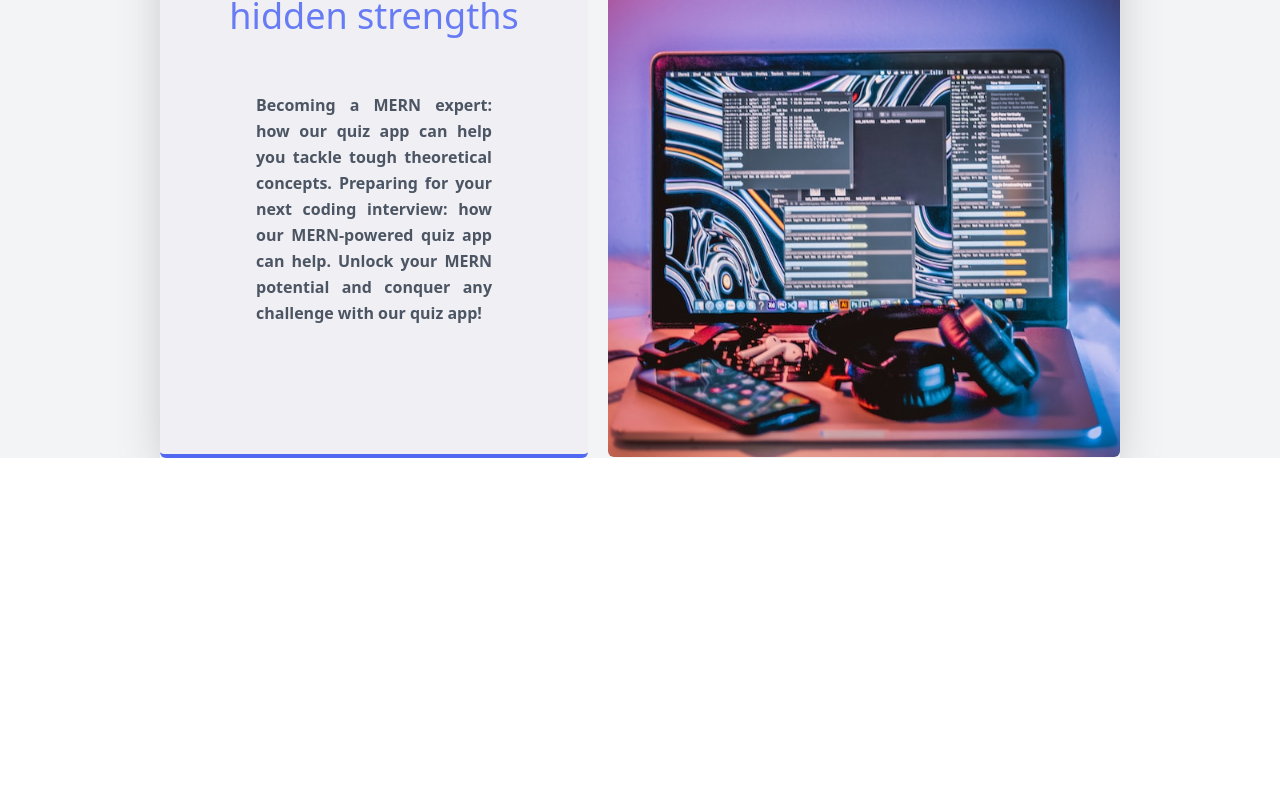
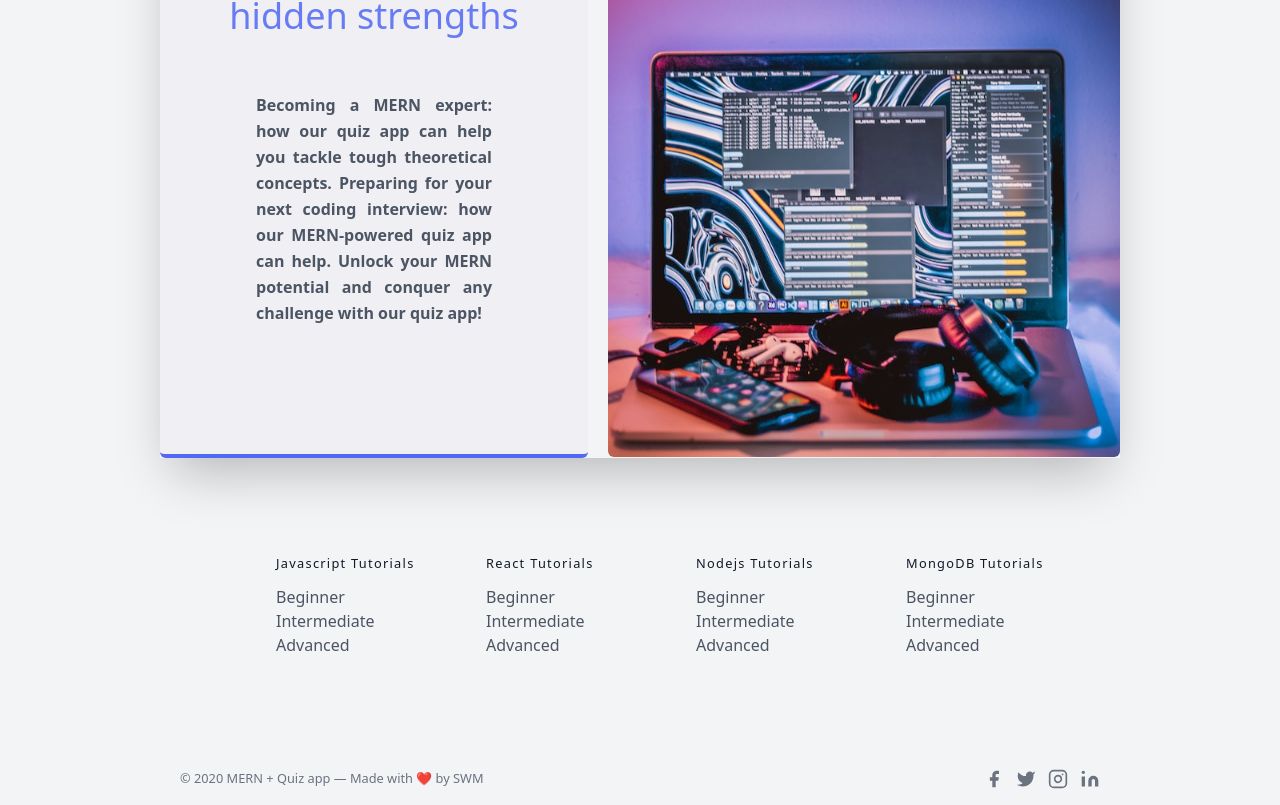
Before and after one commit to maykaltenev/swm-final-project, a React (Create React App) app in the folder client/: page / in a window 1280 px wide. Shown: the part 1767-2572 px from the top of the page. Before the commit the page ends 2225 px from the top, so only its background shows below. Built offline with nearby package versions, Linux system fonts and the light colour scheme; what @react-pdf/renderer would draw is missing.

Commit message:
foofter added

```diff
--- /dev/null
+++ b/client/src/components/Footer/Footer.jsx
@@ -0,0 +1,145 @@
+import React from "react";
+
+function Footer() {
+  return (
+    <footer class="text-gray-600 body-font">
+      <div class="container px-5 py-24 mx-auto flex md:items-center lg:items-start md:flex-row md:flex-nowrap flex-wrap flex-col">
+
+        <div class="flex-grow flex flex-wrap md:pl-20 -mb-10 md:mt-0 mt-10 md:text-left text-center">
+          <div class="lg:w-1/4 md:w-1/2 w-full px-4">
+            <h2 class="title-font font-medium text-gray-900 tracking-widest text-sm mb-3">
+              Javascript Tutorials
+            </h2>
+            <nav class="list-none mb-10">
+              <li>
+                <a class="text-gray-600 hover:text-gray-800">Beginner</a>
+              </li>
+              <li>
+                <a class="text-gray-600 hover:text-gray-800">Intermediate</a>
+              </li>
+              <li>
+                <a class="text-gray-600 hover:text-gray-800">Advanced</a>
+              </li>
+            </nav>
+          </div>
+          <div class="lg:w-1/4 md:w-1/2 w-full px-4">
+            <h2 class="title-font font-medium text-gray-900 tracking-widest text-sm mb-3">
+              React Tutorials
+            </h2>
+            <nav class="list-none mb-10">
+              <li>
+                <a class="text-gray-600 hover:text-gray-800">Beginner</a>
+              </li>
+              <li>
+                <a class="text-gray-600 hover:text-gray-800">Intermediate</a>
+              </li>
+              <li>
+                <a class="text-gray-600 hover:text-gray-800">Advanced</a>
+              </li>
+            </nav>
+          </div>
+          <div class="lg:w-1/4 md:w-1/2 w-full px-4">
+            <h2 class="title-font font-medium text-gray-900 tracking-widest text-sm mb-3">
+              Nodejs Tutorials
+            </h2>
+            <nav class="list-none mb-10">
+              <li>
+                <a class="text-gray-600 hover:text-gray-800">Beginner</a>
+              </li>
+              <li>
+                <a class="text-gray-600 hover:text-gray-800">Intermediate</a>
+              </li>
+              <li>
+                <a class="text-gray-600 hover:text-gray-800">Advanced</a>
+              </li>
+            </nav>
+          </div>
+
+          <div class="lg:w-1/4 md:w-1/2 w-full px-4">
+            <h2 class="title-font font-medium text-gray-900 tracking-widest text-sm mb-3">
+              MongoDB Tutorials
+            </h2>
+            <nav class="list-none mb-10">
+              <li>
+                <a class="text-gray-600 hover:text-gray-800">Beginner</a>
+              </li>
+              <li>
+                <a class="text-gray-600 hover:text-gray-800">Intermediate</a>
+              </li>
+              <li>
+                <a class="text-gray-600 hover:text-gray-800">Advanced</a>
+              </li>
+
+            </nav>
+          </div>
+        </div>
+      </div>
+      <div class="bg-gray-100">
+        <div class="container mx-auto py-4 px-5 flex flex-wrap flex-col sm:flex-row">
+          <p class="text-gray-500 text-sm text-center sm:text-left">
+            © 2020 MERN + Quiz app — Made with ❤️ by SWM
+          </p>
+          <span class="inline-flex sm:ml-auto sm:mt-0 mt-2 justify-center sm:justify-start">
+            <a class="text-gray-500">
+              <svg
+                fill="currentColor"
+                stroke-linecap="round"
+                stroke-linejoin="round"
+                stroke-width="2"
+                class="w-5 h-5"
+                viewBox="0 0 24 24"
+              >
+                <path d="M18 2h-3a5 5 0 00-5 5v3H7v4h3v8h4v-8h3l1-4h-4V7a1 1 0 011-1h3z"></path>
+              </svg>
+            </a>
+            <a class="ml-3 text-gray-500">
+              <svg
+                fill="currentColor"
+                stroke-linecap="round"
+                stroke-linejoin="round"
+                stroke-width="2"
+                class="w-5 h-5"
+                viewBox="0 0 24 24"
+              >
+                <path d="M23 3a10.9 10.9 0 01-3.14 1.53 4.48 4.48 0 00-7.86 3v1A10.66 10.66 0 013 4s-4 9 5 13a11.64 11.64 0 01-7 2c9 5 20 0 20-11.5a4.5 4.5 0 00-.08-.83A7.72 7.72 0 0023 3z"></path>
+              </svg>
+            </a>
+            <a class="ml-3 text-gray-500">
+              <svg
+                fill="none"
+                stroke="currentColor"
+                stroke-linecap="round"
+                stroke-linejoin="round"
+                stroke-width="2"
+                class="w-5 h-5"
+                viewBox="0 0 24 24"
+              >
+                <rect width="20" height="20" x="2" y="2" rx="5" ry="5"></rect>
+                <path d="M16 11.37A4 4 0 1112.63 8 4 4 0 0116 11.37zm1.5-4.87h.01"></path>
+              </svg>
+            </a>
+            <a class="ml-3 text-gray-500">
+              <svg
+                fill="currentColor"
+                stroke="currentColor"
+                stroke-linecap="round"
+                stroke-linejoin="round"
+                stroke-width="0"
+                class="w-5 h-5"
+                viewBox="0 0 24 24"
+              >
+                <path
+                  stroke="none"
+                  d="M16 8a6 6 0 016 6v7h-4v-7a2 2 0 00-2-2 2 2 0 00-2 2v7h-4v-7a6 6 0 016-6zM2 9h4v12H2z"
+                ></path>
+                <circle cx="4" cy="4" r="2" stroke="none"></circle>
+              </svg>
+            </a>
+          </span>
+        </div>
+      </div>
+    </footer>
+  );
+}
+
+export default Footer;
--- a/client/src/components/Home/Home.jsx
+++ b/client/src/components/Home/Home.jsx
@@ -1,6 +1,7 @@
 import React from "react";
 // import React, { useEffect } from "react";
 import BannerTiles from "../BannerTiles/BannerTiles";
+import Footer from "../Footer/Footer";
 import HomepageContent from "../HomepageContent/HomepageContent";
 // import axios from "axios";
 // import { useContext } from "react";
@@ -31,6 +32,7 @@ function Home() {
       <div>
         <BannerTiles />
         <HomepageContent />
+        <Footer/>
       </div>
     </div>
   );
```
